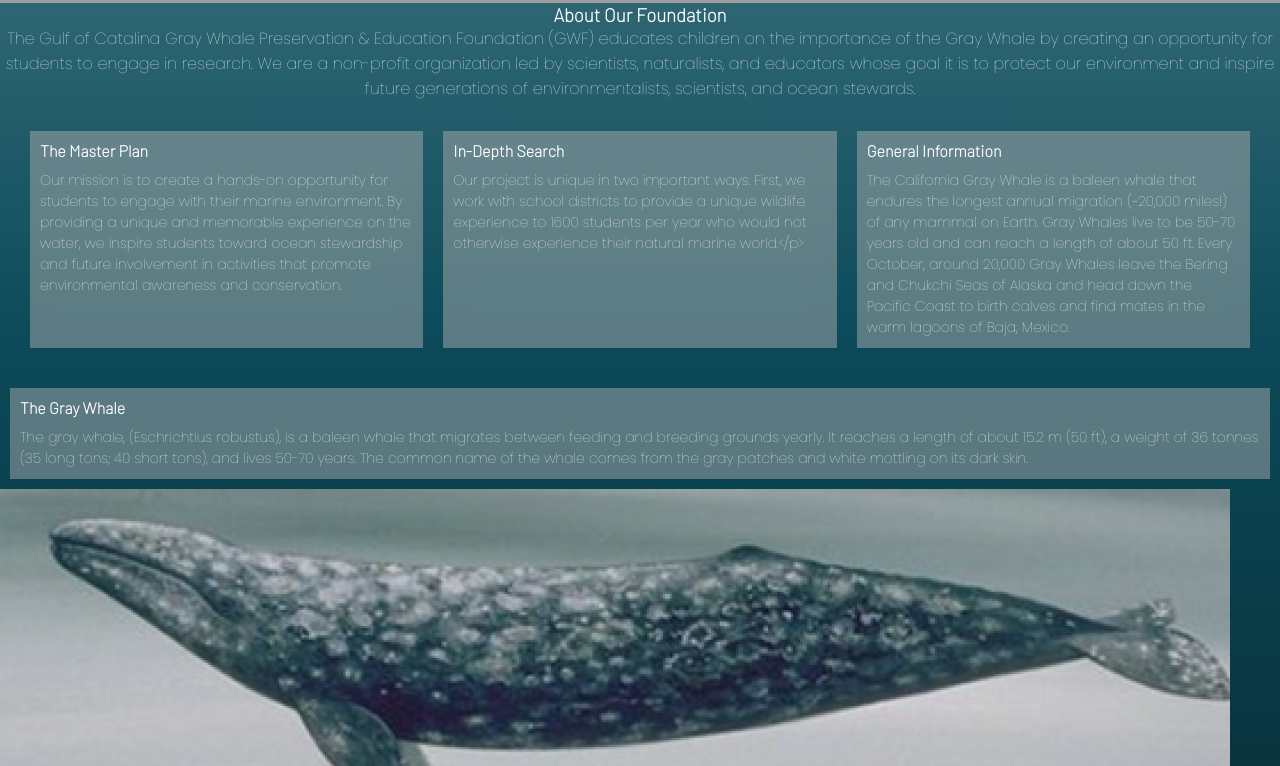
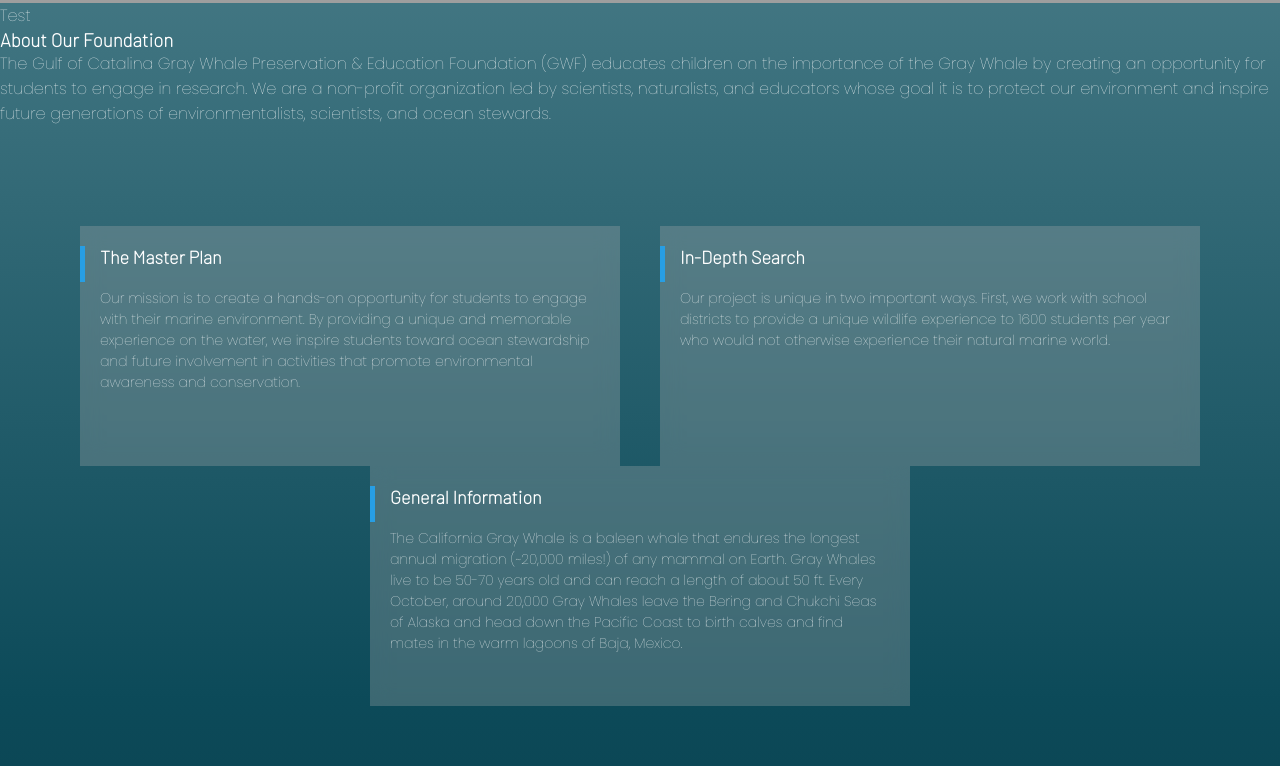
Before and after one commit to andysmartin97/GOC_React_App, a React app: page / in a window 1280 px wide. Shown: the part 797-1563 px from the top of the page. Built offline with nearby package versions, Linux system fonts and the light colour scheme; grey boxes are pictures that could not be loaded.

Commit message:
Version .2 submit and commit

```diff
--- a/src/Components/Home/Home.js
+++ b/src/Components/Home/Home.js
@@ -31,7 +31,10 @@ class Home extends Component{
                     //boxes with 3 more content is added here more about them on the IntroSection file
                 />
 
-                <WhaleSection/>
+                <section id="whaleSec">
+                    <WhaleSection/>
+                </section>
+
 
                 <InPersonSection/>
 
--- a/src/Components/IntroSection/IntroSection.css
+++ b/src/Components/IntroSection/IntroSection.css
@@ -1,9 +1,53 @@
-.Text-Block-Container {
-    display: flex;
-    justify-content: space-between; /* Distribute items evenly with space between */
-    padding: 20px; /* Add padding for spacing */
-  }
+.Intro-BoxContainer {
+  display: flex;
 
-  .Intro-Text p, .Intro-Text h3{
-    text-align: center;
-  }
+  margin-top: 100px;
+  margin-bottom: 100px;
+
+  flex-wrap: wrap;
+  justify-content: center;
+
+}
+
+.BoxContentIntro .Text-Block {
+
+  max-width: 500px;
+  min-height: 200px;
+
+
+  padding: 20px;
+
+  margin-right: 20px;
+  margin-left: 20px;
+
+
+
+}
+
+
+
+.BoxContentIntro .Text-Block p {
+
+
+
+}
+
+
+
+.BoxContentIntro .Text-Block h4 {
+  margin-bottom: 20px;
+  font-size: 18px;
+
+}
+
+
+/*This creates the small bar on the top left */
+.BoxContentIntro .Text-Block::before {
+  content: ''; /* Create a content box for the pseudo-element */
+  position: absolute; /* Position it absolutely within the .Text-Block */
+  top: 2; /* Place it at the top */
+  left: 0; /* Place it at the left */
+  width: 5px; /* Width of the orange bar */
+  height: 15%; /* Full height of the .Text-Block */
+  background-color: #279ee4; /* Color of the orange bar */
+}
--- a/src/Components/IntroSection/IntroSection.js
+++ b/src/Components/IntroSection/IntroSection.js
@@ -7,7 +7,7 @@ export default function IntroSection({title,paragraph}) {
 
     return(
         <div className="Intro-Paragraph">
-
+<p>Test</p>
 
             <div className="Intro-Text">
                 <h3>{title}</h3>
@@ -15,8 +15,9 @@ export default function IntroSection({title,paragraph}) {
 
             </div>
 
-            <div className="Text-Block-Container">
+            <div className="Intro-BoxContainer">
 
+                <div className="BoxContentIntro">
                     <TextBlock
                         title="The Master Plan"
                         paragraph="Our mission is to create a hands-on opportunity for students
@@ -25,14 +26,18 @@ export default function IntroSection({title,paragraph}) {
                         stewardship and future involvement in activities that promote
                         environmental awareness and conservation."
                     />
+                </div>
 
+                <div className="BoxContentIntro">
                     <TextBlock
                         title="In-Depth Search"
                         paragraph="Our project is unique in two important ways. First, we work with
                         school districts to provide a unique wildlife experience to 1600 students
-                      per year who would not otherwise experience their natural marine world.</p>"
+                        per year who would not otherwise experience their natural marine world."
                     />
+                </div>
 
+                <div className="BoxContentIntro">
                     <TextBlock
                         title="General Information"
                         paragraph="The California Gray Whale is a baleen whale that endures the longest
@@ -41,6 +46,7 @@ export default function IntroSection({title,paragraph}) {
                         20,000 Gray Whales leave the Bering and Chukchi Seas of Alaska and head
                         down the Pacific Coast to birth calves and find mates in the warm lagoons of Baja, Mexico."
                     />
+                </div>
 
             </div>
 
--- a/src/Components/NavBar/NavBar.css
+++ b/src/Components/NavBar/NavBar.css
@@ -1,13 +1,14 @@
 ul.NavBar {
+
     background: linear-gradient(to bottom, rgba(44, 43, 42, 0.349), rgba(255, 255, 255, 0.407));
     backdrop-filter: blur(10px); /* Apply the blur effect */
-    padding: 0;
     position: fixed;
-    top: 20px;
-    left: 0; /* Set the left position to 0 to cover the entire width */
-    width: 100%;
-    margin: 0; /* Remove any default margin */
-    z-index: 999; /* Add z-index to ensure the header appears above other content */
+
+
+  align-self: center;
+    width: 97%;
+
+    z-index: 990; /* Add z-index to ensure the header appears above other content */
 }
 
 
@@ -16,22 +17,23 @@ ul.NavBar li {
     display: inline;
     list-style-type: none;
     margin: 0;
+    z-index: 995;
 
 }
 
 .NavBar .logo img {
-
     width: 150px; /* Set the desired width */
     height: auto; /* Maintain the aspect ratio */
     vertical-align: middle;
   }
 
 
-
 /**/
 ul.NavBar li a {
+  z-index: 999;
+  color: #fff;
     font-family: "Rubik", sans-serif;
-    color: #fff;
+
     font-weight: lighter;
     text-decoration: none;
     padding: 20px;
@@ -39,11 +41,9 @@ ul.NavBar li a {
     position: relative;
 }
 
-
-
 /*This code is used for the overlay showing the active*/
-
 ul.NavBar li a.active::after {
+    z-index: 995;
   content: "";
   display: block;
   position: absolute;
--- a/src/Components/NavBar/NavBar.js
+++ b/src/Components/NavBar/NavBar.js
@@ -18,9 +18,9 @@ function NavBar() {
         <HashRouter>
              <ul className="NavBar">
                 <li className="logo"><img src={LogoImage} alt="Logo" /></li>
-                <li><NavLink to="/">Home</NavLink></li>
+                <li><NavLink to="/">HomeDebug</NavLink></li>
                 <li><NavLink to="/about">About</NavLink></li>
-                <li><NavLink to="/graywhales">The Gray Whales</NavLink></li>
+                <li><NavLink to="/graywhale#whaleSec">The Gray Whales</NavLink></li>
                 <li><NavLink to="/tripsummaries">Trip Summaries</NavLink></li>
                 <li><NavLink to="/contact">Contact</NavLink></li>
                 <li><NavLink to="/donate">Donate</NavLink></li>
--- a/src/Components/TextBlock/TextBlock.css
+++ b/src/Components/TextBlock/TextBlock.css
@@ -1,15 +1,11 @@
 .Text-Block{
-    display: flex-wrap;
-    background-color: rgba(176, 176, 176, 0.481); /* Semitransparent white background */
+    background-color: rgba(176, 176, 176, 0.295); /* Semitransparent white background */
     backdrop-filter: blur(10px); /* Apply the blur effect */
-    padding: 10px; /* Add padding inside each item */
-    flex: 1; /* Distribute available space evenly among items */
-    margin: 10px; /* Add spacing around items */
+
   }
 
   .Text-Block h4{
     font-size: 16px;
-    padding-bottom: 10px;
   }
 
   .Text-Block p{
--- a/src/Components/TextBlock/TextBlock.js
+++ b/src/Components/TextBlock/TextBlock.js
@@ -8,8 +8,8 @@ export default function TextBlock ({title,paragraph}) {
 
     return(
         <div className="Text-Block">
-            <h4>{title}</h4>
-            <p>{paragraph}</p>
+                <h4>{title}</h4>
+                <p>{paragraph}</p>
         </div>
     );
 
--- /dev/null
+++ b/src/Components/TextBlockPic/TextBlockPic.js
@@ -0,0 +1,22 @@
+
+import React from "react";
+import "./TextBlockPic.css";
+import TextBlock from "../TextBlock/TextBlock";
+
+export default function TextBlockPic({ title, paragraph, image, alt }) {
+
+    return (
+
+        <div className="TextBlockPic-Container">
+
+            <div className="TextBlockPic-Text">
+                <TextBlock title={title} paragraph={paragraph} />
+            </div>
+
+            <div className="TextBlock-Image">
+                {image && <img className="TextBlock-image" src={image} alt={alt} />}
+            </div>
+
+        </div>
+    );
+}
--- a/src/Components/WhaleSection/WhaleSection.css
+++ b/src/Components/WhaleSection/WhaleSection.css
@@ -1,5 +1,54 @@
-.WhalePic .WhaleSection img {
-    flex: auto;
-    max-width: 200px; /* Adjust the image size as needed */
-    height: 200px; /* Maintain aspect ratio */
-  }
+/* WhaleSection.css */
+
+.WhaleSection-container {
+  display: flex;
+  /*debug
+  color: aquamarine;
+  outline: 4px dashed;
+  */
+
+  justify-content: center;
+  flex-wrap: wrap-reverse;
+
+  margin-top: 100px;
+  margin-bottom: 300px;
+
+  margin-left: 70px;
+  margin-right: 70px;
+}
+
+
+
+
+.WhalePicture {
+  max-width: 800px;
+  min-height: 300px;
+}
+
+.BoxContent .Text-Block {
+
+  max-width: 500px;
+  min-height: 300px;
+  padding: 20px;
+
+  position: relative; /* Position the .Text-Block as a reference for the ::before pseudo-element */
+}
+
+.BoxContent .Text-Block h4 {
+  font-size: 25px;
+  margin-bottom: 10px;
+}
+
+
+
+
+/*This creates the small bar on the top left */
+.BoxContent .Text-Block::before {
+  content: ''; /* Create a content box for the pseudo-element */
+  position: absolute; /* Position it absolutely within the .Text-Block */
+  top: 2; /* Place it at the top */
+  left: 0; /* Place it at the left */
+  width: 5px; /* Width of the orange bar */
+  height: 12%; /* Full height of the .Text-Block */
+  background-color: #FF8C00; /* Color of the orange bar */
+}
--- a/src/Components/WhaleSection/WhaleSection.js
+++ b/src/Components/WhaleSection/WhaleSection.js
@@ -1,31 +1,28 @@
 import React from "react";
+import TextBlockPic from "../TextBlockPic/TextBlockPic";
+import WhalePic from "./whalePic..jpg";
+import "./WhaleSection.css"
 import TextBlock from "../TextBlock/TextBlock";
-import WhalePic from "./whalePic..jpg";
-import "./WhaleSection.css";
 
 
 
 export default function WhaleSection() {
     return (
-
         <div className="WhaleSection-container">
 
-            <TextBlock
-                title="The Gray Whale"
-                paragraph="The gray whale, (Eschrichtius robustus), is a baleen whale that
-                migrates between feeding and breeding grounds yearly. It reaches a length
-                of about 15.2 m (50 ft), a weight of 36 tonnes (35 long tons; 40 short tons), and lives 50-70 years.
-                The common name of the whale comes from the gray patches and white
-                mottling on its dark skin."
 
-            />
-            <img src={WhalePic}></img>
+                <div className="BoxContent">
+                    <TextBlock
+                        title="The Gray Whale"
+                        paragraph="The gray whale, (Eschrichtius robustus), is a baleen whale that
+                        migrates between feeding and breeding grounds yearly. It reaches a length
+                        of about 15.2 m (50 ft), a weight of 36 tonnes (35 long tons; 40 short tons), and lives 50-70 years.
+                        The common name of the whale comes from the gray patches and white
+                        mottling on its dark skin."/>
+                </div>
 
-
+                <img className="WhalePicture" src={WhalePic} alt="Picture of a gray whale pointing left"/>
 
         </div>
-
-
-
     );
   }
```
Also changed, not shown: src/Components/TextBlockPic/TextBlockPic.css (added). Lines whose indentation alone changed are shown as unchanged.
